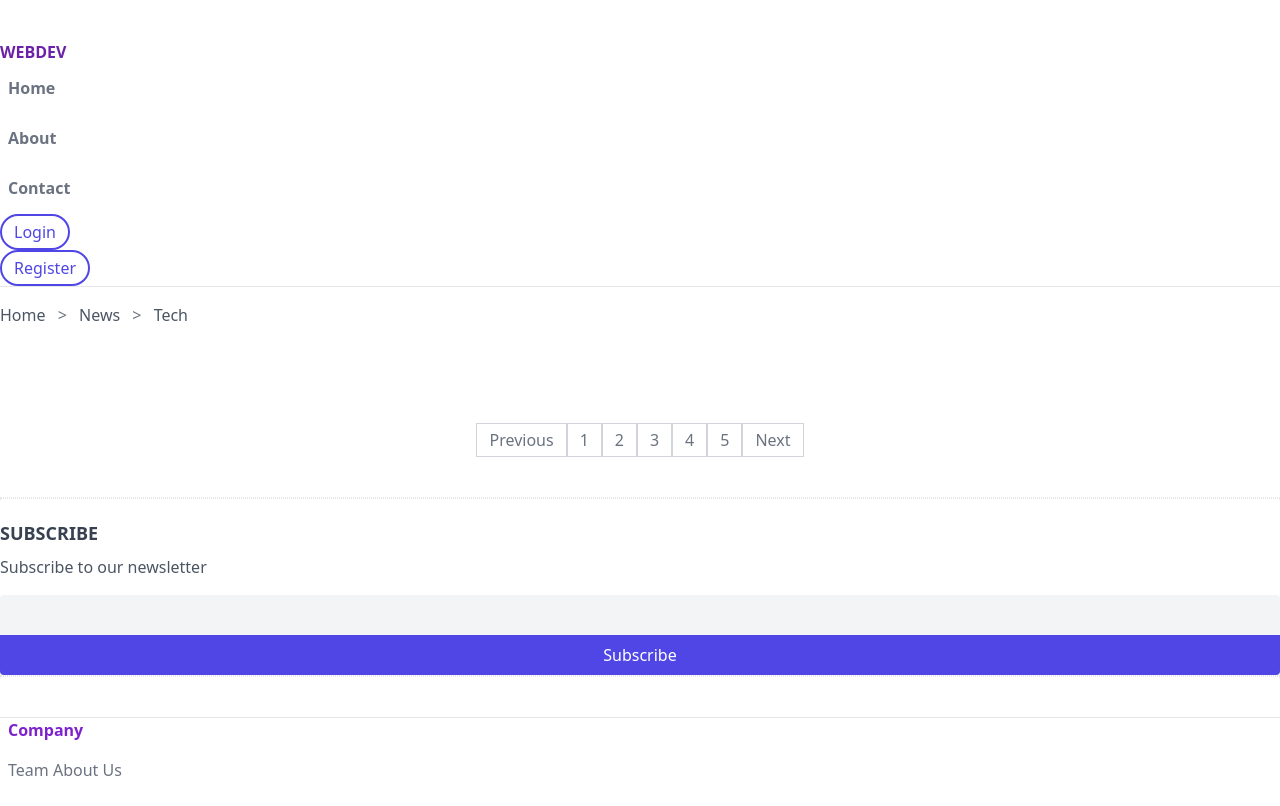
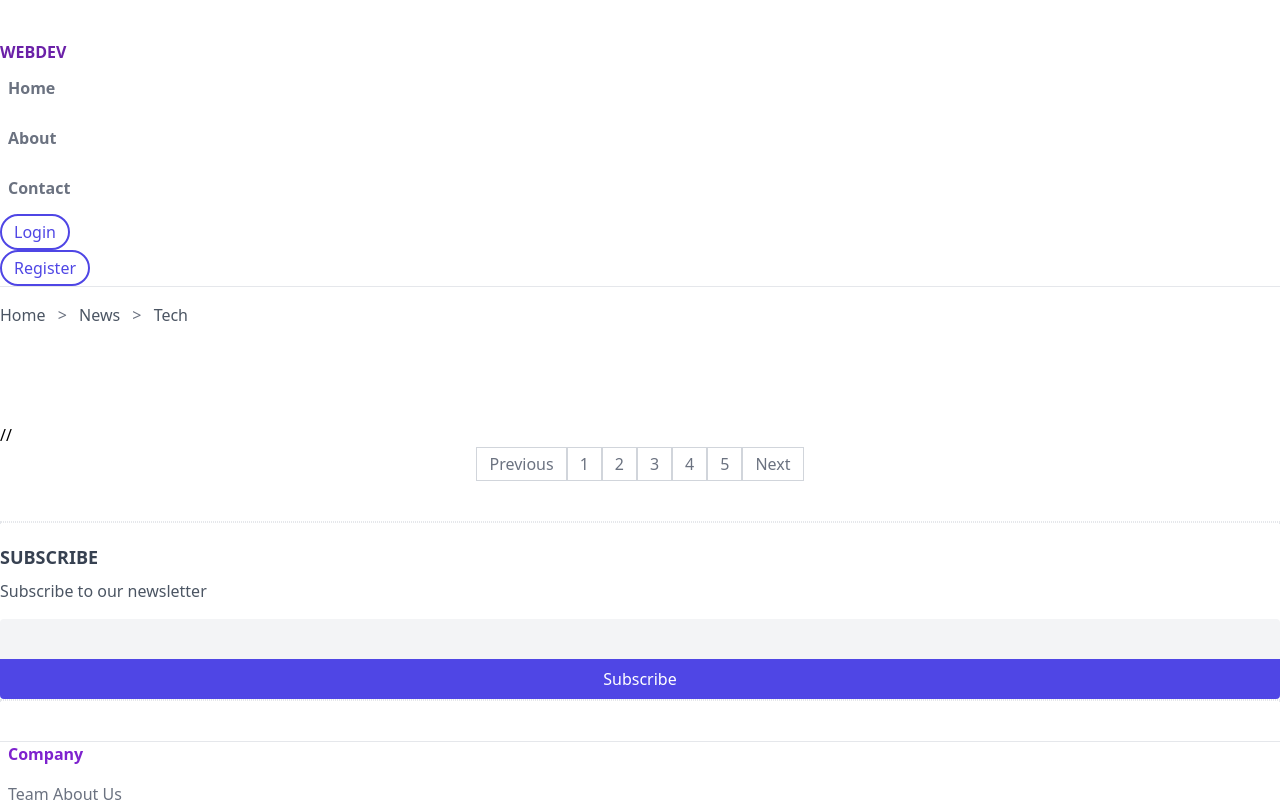
Before and after one commit to DimasPng/tailwindlearn, a website: page index.html in a window 1280 px wide. Drawn offline with Linux system fonts and the light colour scheme.

Commit message:
second commit

```diff
--- a/index.html
+++ b/index.html
@@ -38,7 +38,7 @@
             <a class="text-gray-600 hover:text-gray-900" href="#">Tech</a>
         </div>
     </div>
-    <div class="mt-20 mb-10">
+    <div class="mt-20 mb-10">//
         <ul class="flex justify-center">
             <li><a class="inline-block py-1 px-3 border border-gray-300 text-gray-500 hover:bg-gray-100 hover:text-gray-700" href="#">Previous</a></li>
             <li><a class="inline-block py-1 px-3 border border-gray-300 text-gray-500 hover:bg-gray-100 hover:text-gray-700" href="#">1</a></li>
```
